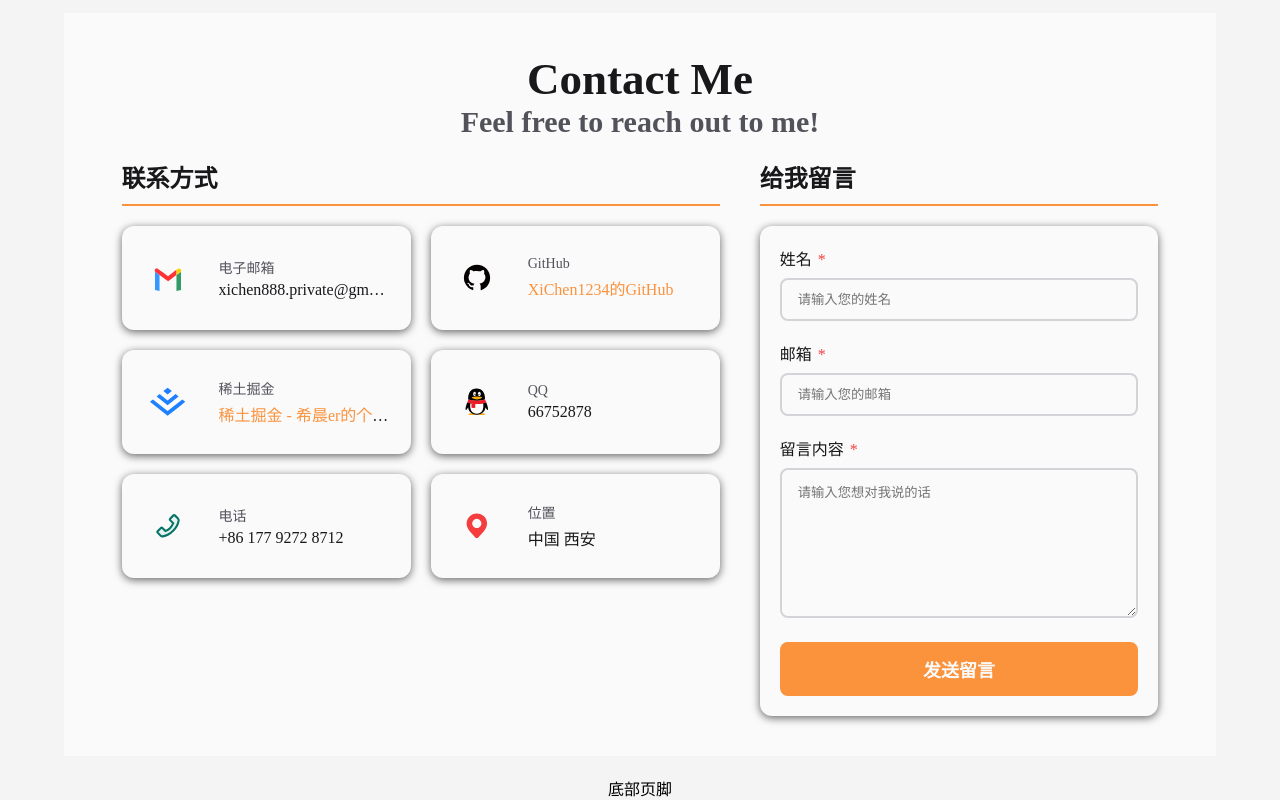
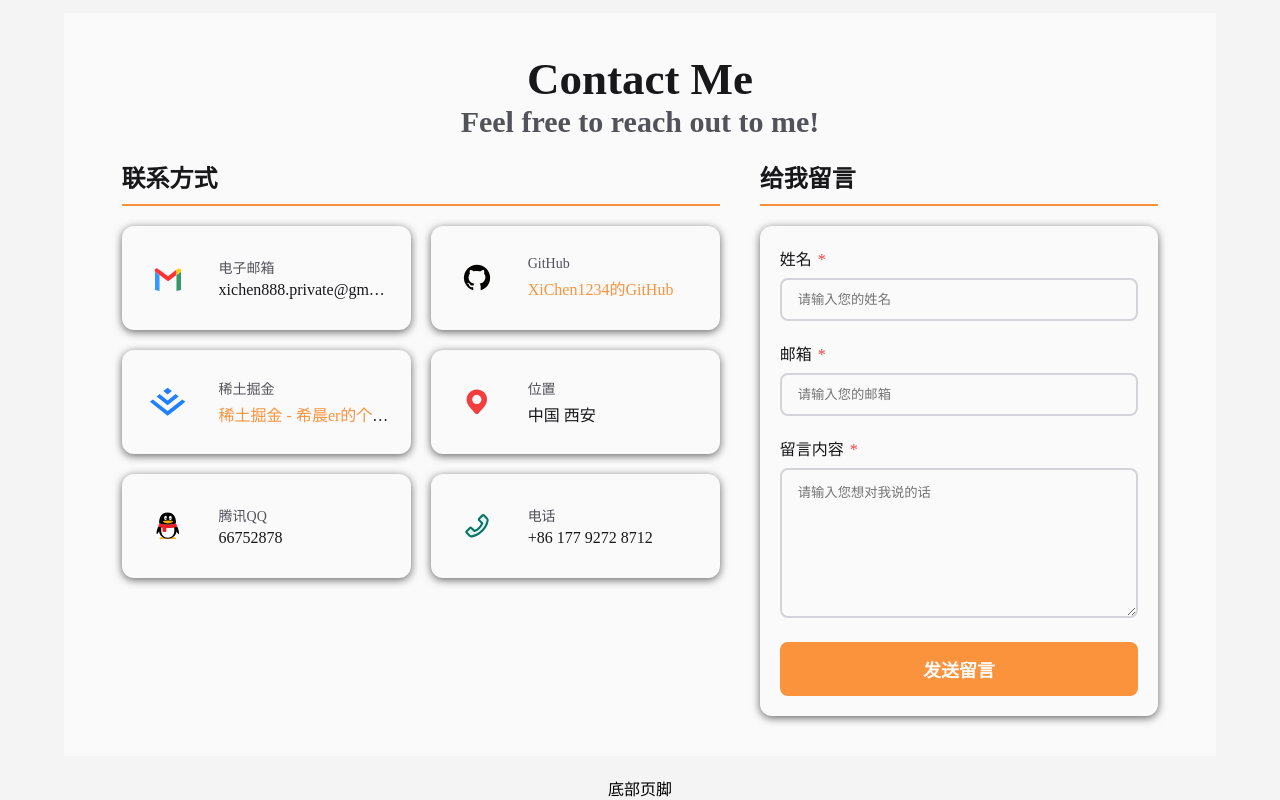
Before and after one commit to XiChen1234/MyWebsite, a Vue app: page / in a window 1280 px wide. Shown: the part 7475-8275 px from the top of the page. Built offline with nearby package versions, Linux system fonts and the light colour scheme.

Commit message:
fix: update data order
更新数据顺序

```diff
--- a/src/components/page/ContactPage.vue
+++ b/src/components/page/ContactPage.vue
@@ -34,9 +34,15 @@ const contactItems = ref<ContactItem[]>([
     url: 'https://juejin.cn/user/2878958587880362'
   },
   {
+    id: 'local',
+    icon: 'icon-local',
+    label: '位置',
+    value: '中国 西安'
+  },
+  {
     id: 'qq',
     icon: 'icon-qq',
-    label: 'QQ',
+    label: '腾讯QQ',
     value: '66752878'
   },
   {
@@ -45,12 +51,6 @@ const contactItems = ref<ContactItem[]>([
     label: '电话',
     value: '+86 177 9272 8712'
   },
-  {
-    id: 'local',
-    icon: 'icon-local',
-    label: '位置',
-    value: '中国 西安'
-  }
 ]);
 
 // 表单数据
```
